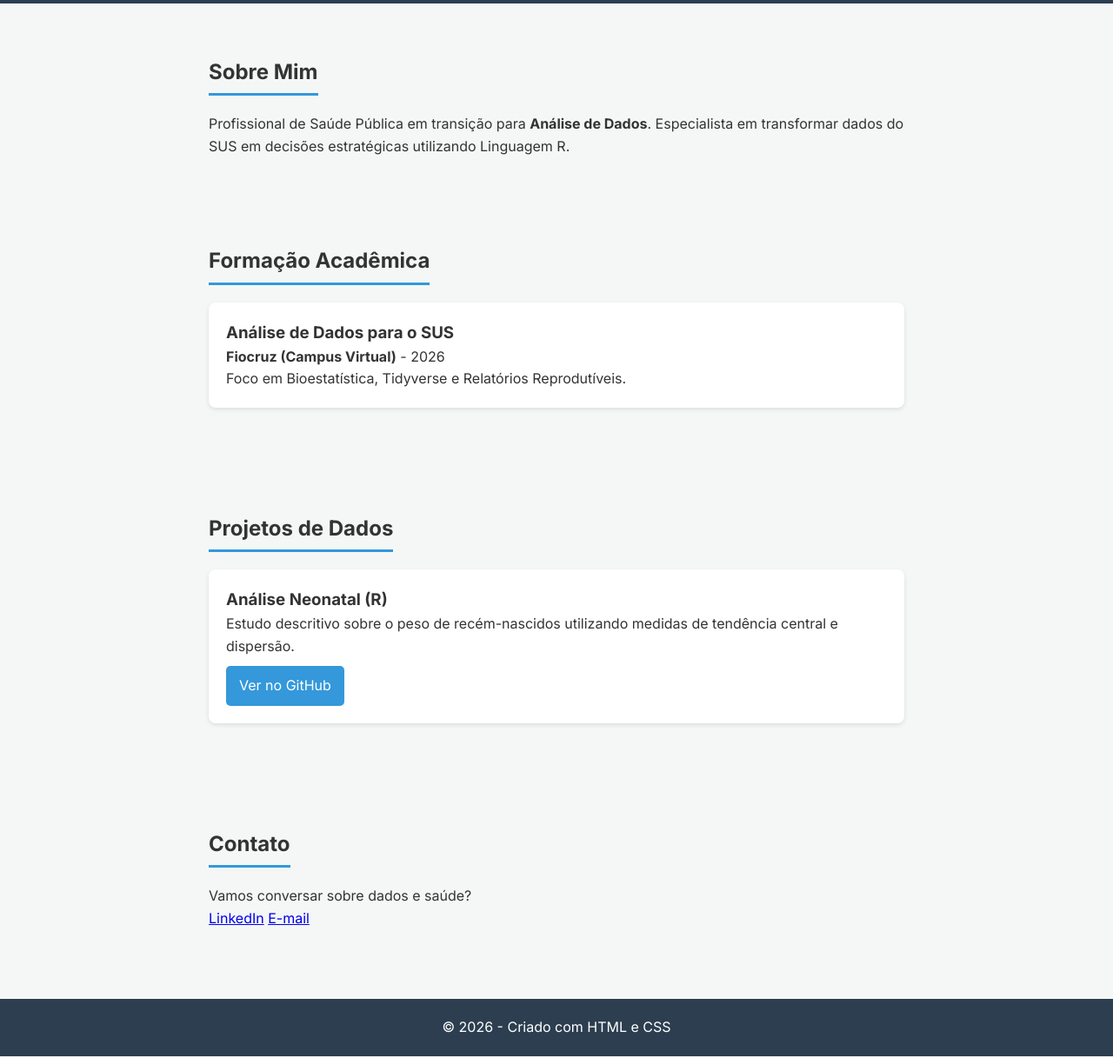
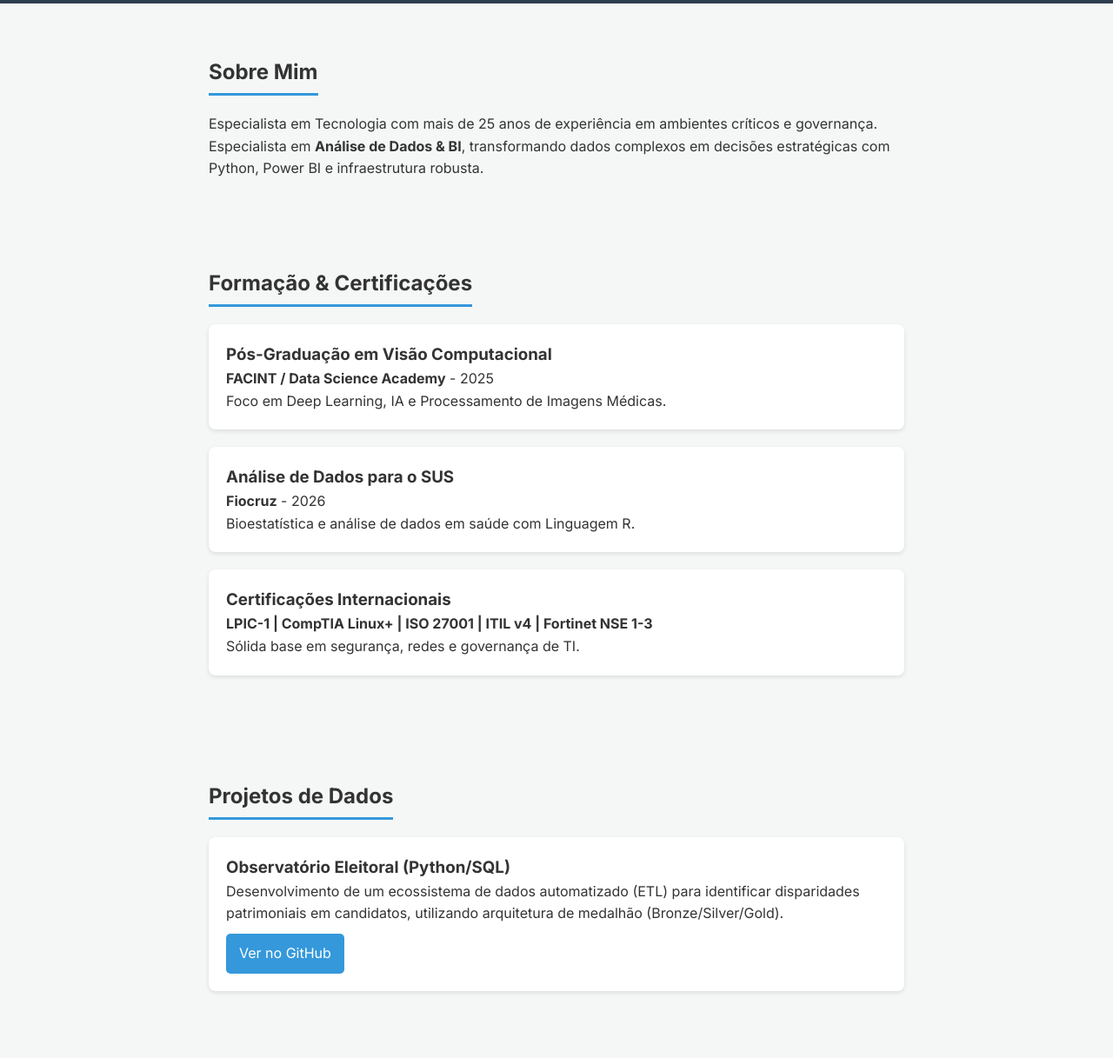
Before and after one commit to otolima/portfolio, a plain HTML site: page index.html in a window 1280 px wide. Shown: the part 54-1271 px from the top of the page at 87% size. Drawn offline with Linux system fonts and the light colour scheme.

Commit message:
update: Perfil Sênior Analista de Dados & BI

```diff
--- a/index.html
+++ b/index.html
@@ -3,7 +3,7 @@
 <head>
     <meta charset="UTF-8">
     <meta name="viewport" content="width=device-width, initial-scale=1.0">
-    <title>Portfólio Profissional | Saúde e Dados</title>
+    <title>Portfólio Profissional | Otoniel Lima</title>
     <link rel="stylesheet" href="style.css">
     <!-- Importando uma fonte moderna -->
     <link href="https://fonts.googleapis.com/css2?family=Inter:wght@400;700&display=swap" rel="stylesheet">
@@ -12,7 +12,7 @@
 
     <header>
         <nav>
-            <div class="logo">Meu Portfólio</div>
+            <div class="logo">Otoniel Lima</div>
             <ul>
                 <li><a href="#sobre">Sobre</a></li>
                 <li><a href="#formacao">Formação</a></li>
@@ -25,39 +25,49 @@
     <main>
         <section id="sobre" class="container">
             <h1>Sobre Mim</h1>
-            <p>Profissional de Saúde Pública em transição para <strong>Análise de Dados</strong>. Especialista em transformar dados do SUS em decisões estratégicas utilizando Linguagem R.</p>
+            <p>Especialista em Tecnologia com mais de 25 anos de experiência em ambientes críticos e governança. Especialista em <strong>Análise de Dados & BI</strong>, transformando dados complexos em decisões estratégicas com Python, Power BI e infraestrutura robusta.</p>
         </section>
 
         <section id="formacao" class="container">
-            <h1>Formação Acadêmica</h1>
+            <h1>Formação & Certificações</h1>
+            <div class="card">
+                <h3>Pós-Graduação em Visão Computacional</h3>
+                <p><strong>FACINT / Data Science Academy</strong> - 2025</p>
+                <p>Foco em Deep Learning, IA e Processamento de Imagens Médicas.</p>
+            </div>
             <div class="card">
                 <h3>Análise de Dados para o SUS</h3>
-                <p><strong>Fiocruz (Campus Virtual)</strong> - 2026</p>
-                <p>Foco em Bioestatística, Tidyverse e Relatórios Reprodutíveis.</p>
+                <p><strong>Fiocruz</strong> - 2026</p>
+                <p>Bioestatística e análise de dados em saúde com Linguagem R.</p>
+            </div>
+            <div class="card">
+                <h3>Certificações Internacionais</h3>
+                <p><strong>LPIC-1 | CompTIA Linux+ | ISO 27001 | ITIL v4 | Fortinet NSE 1-3</strong></p>
+                <p>Sólida base em segurança, redes e governança de TI.</p>
             </div>
         </section>
 
         <section id="projetos" class="container">
             <h1>Projetos de Dados</h1>
             <div class="projeto-item">
-                <h3>Análise Neonatal (R)</h3>
-                <p>Estudo descritivo sobre o peso de recém-nascidos utilizando medidas de tendência central e dispersão.</p>
-                <a href="https://github.com/seu-usuario" target="_blank" class="btn">Ver no GitHub</a>
+                <h3>Observatório Eleitoral (Python/SQL)</h3>
+                <p>Desenvolvimento de um ecossistema de dados automatizado (ETL) para identificar disparidades patrimoniais em candidatos, utilizando arquitetura de medalhão (Bronze/Silver/Gold).</p>
+                <a href="https://github.com/otolima" target="_blank" class="btn">Ver no GitHub</a>
             </div>
         </section>
 
         <section id="contato" class="container">
             <h1>Contato</h1>
-            <p>Vamos conversar sobre dados e saúde?</p>
+            <p>Vamos conversar sobre infraestrutura, dados e novos desafios?</p>
             <div class="social-links">
-                <a href="https://linkedin.com/in/seuperfil">LinkedIn</a>
-                <a href="mailto:seuemail@gmail.com">E-mail</a>
+                <a href="https://www.linkedin.com/in/otoniel-lima" target="_blank">LinkedIn</a>
+                <a href="mailto:otonuneslima@gmail.com">E-mail</a>
             </div>
         </section>
     </main>
 
     <footer>
-        <p>&copy; 2026 - Criado com HTML e CSS</p>
+        <p>&copy; 2026 Otoniel Lima - Especialista em Dados & Infraestrutura</p>
     </footer>
 
 </body>
```
